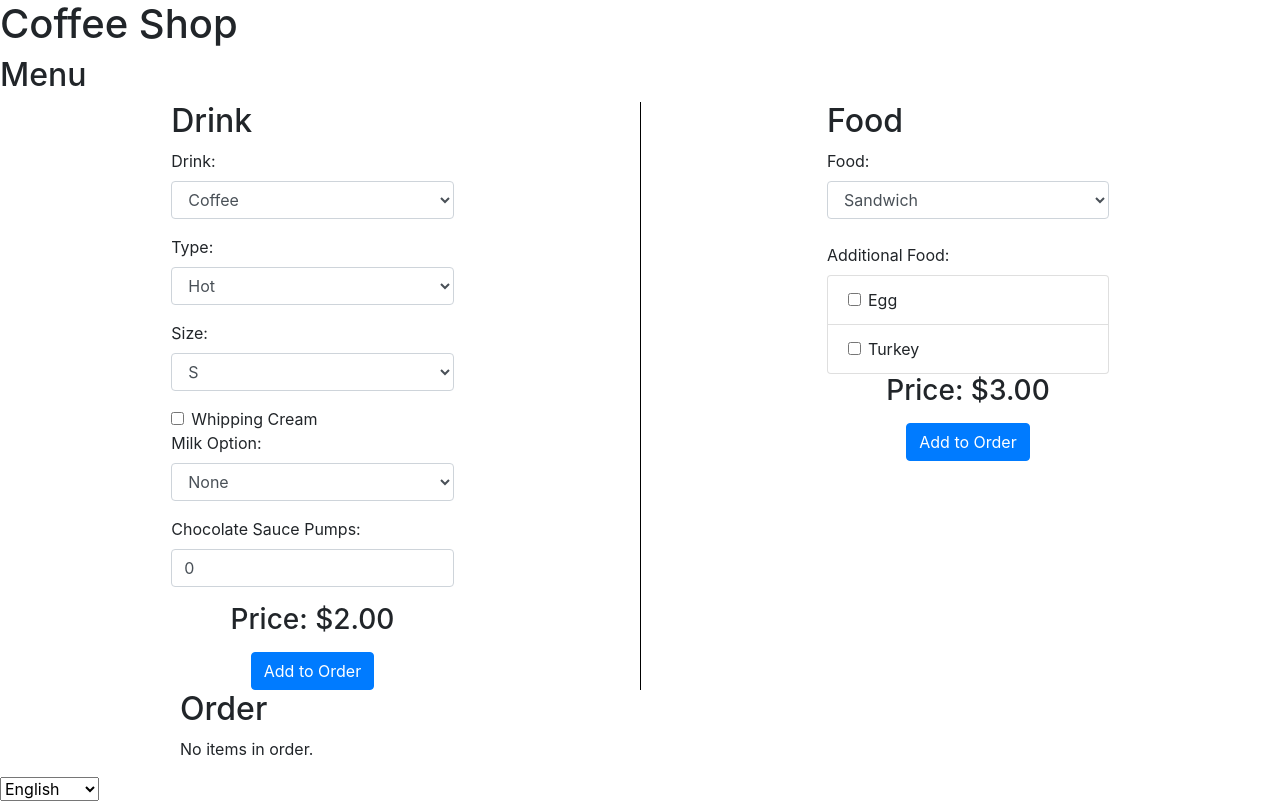
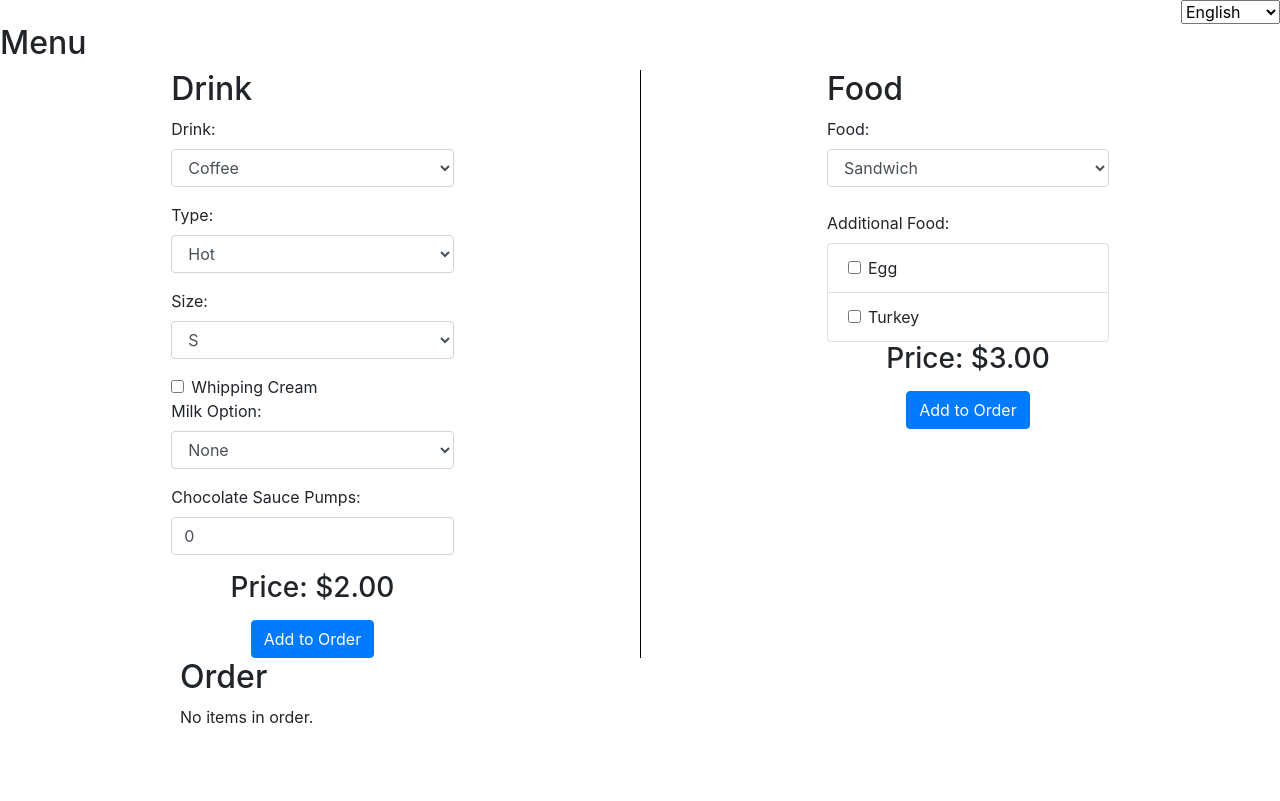
Before and after one commit to sonthb3992/gemo-duongphan-2425, a React (Create React App) app in the folder 1.2.pricing_UI/pricing/: page / in a window 1280 px wide. Built offline with nearby package versions, Linux system fonts and the light colour scheme.

Commit message:
update multiple language

```diff
--- a/1.2.pricing_UI/pricing/package.json
+++ b/1.2.pricing_UI/pricing/package.json
@@ -10,6 +10,7 @@
     "intl-messageformat": "^10.3.5",
     "intl-messageformat-parser": "^6.4.4",
     "react": "^18.2.0",
+    "react-bootstrap": "^2.7.4",
     "react-dom": "^18.2.0",
     "react-intl": "^6.4.2",
     "react-scripts": "5.0.1",
--- a/1.2.pricing_UI/pricing/src/App.js
+++ b/1.2.pricing_UI/pricing/src/App.js
@@ -4,7 +4,6 @@ import Menu from "./components/Menu";
 function App() {
   return (
     <div>
-      <h1>Coffee Shop</h1>
       <Menu />
     </div>
   );
--- a/1.2.pricing_UI/pricing/src/components/Menu.js
+++ b/1.2.pricing_UI/pricing/src/components/Menu.js
@@ -5,6 +5,7 @@ import Drink from "./Drink";
 import Food from "./Food";
 import { v4 as uuidv4 } from "uuid";
 import { FormattedMessage, IntlProvider } from "react-intl";
+import { Form } from "react-bootstrap";
 
 const initialDrink = {
   drink: "coffee",
@@ -162,9 +163,14 @@ class Menu extends Component {
 
   render() {
     const { locale, drink, food, order, orderPrice } = this.state;
-    console.log(locale);
     return (
       <IntlProvider locale={locale} messages={this.getLocaleMessages(locale)}>
+        <div className="d-flex justify-content-end">
+          <Form.Select value={locale} onChange={this.handleLanguageChange}>
+            <option value="en">English</option>
+            <option value="vn">Tiếng Việt</option>
+          </Form.Select>
+        </div>
         <div>
           <div>
             <h2>
@@ -302,12 +308,6 @@ class Menu extends Component {
               </div>
             </div>
           </div>
-          <div>
-            <select value={locale} onChange={this.handleLanguageChange}>
-              <option value="en">English</option>
-              <option value="vn">Tiếng Việt</option>
-            </select>
-          </div>
         </div>
       </IntlProvider>
     );
```
Also changed, not shown: 1 other file (tests, documents, lock files or other folders).
